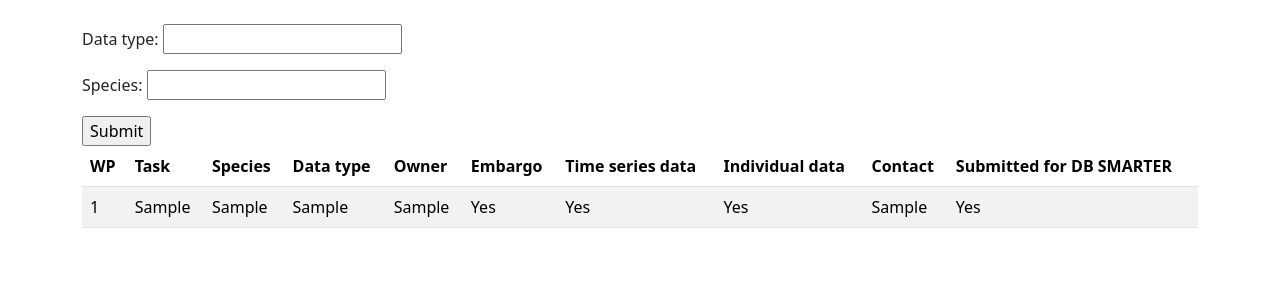
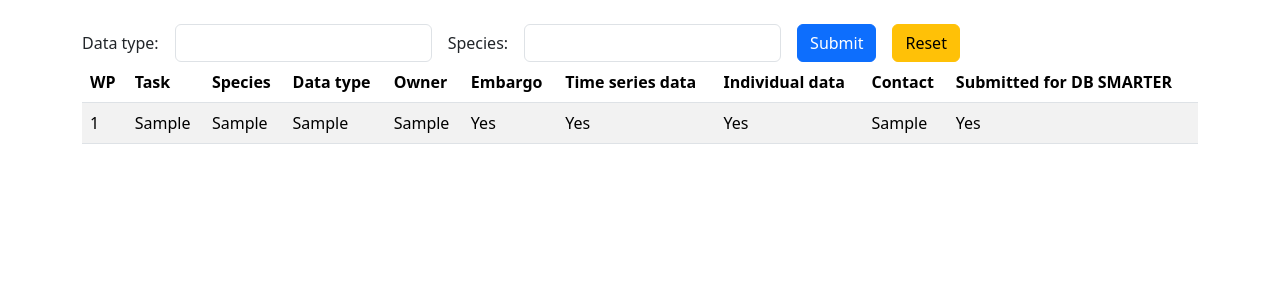
Before and after one commit to cnr-ibba/SMARTER-repository, a Django app: page /datasets in a window 1280 px wide. Shown: the part 68-368 px from the top of the page. Run offline with Django 4.2, Linux system fonts and the light colour scheme; a user stored in the database is signed in; tables that the repository leaves empty hold one stand-in row (values such as "Sample post"); some libraries are stand-ins or nearby versions.

Commit message:
:lipstick: update dataset list form

```diff
--- a/django-data/smarter/repository/templates/repository/dataset_filter.html
+++ b/django-data/smarter/repository/templates/repository/dataset_filter.html
@@ -6,8 +6,38 @@
 {% block content %}
 <div class="container mt-4">
     <form method="get">
-        {{ filter.form.as_p }}
-        <input type="submit" />
+        <div class="row g-3 align-items-center">
+            <div class="col-auto">
+                <label for="{{ filter.form.data_type.id_for_label }}" class="col-form-label">Data type:</label>
+            </div>
+            <div class="col-auto">
+                <input
+                    type="text"
+                    id="{{ filter.form.data_type.id_for_label }}"
+                    name="{{ filter.form.data_type.html_name }}"
+                    class="form-control"
+                    aria-describedby="Data type"
+                    value="{{ filter.form.data_type.value | default_if_none:"" }}">
+            </div>
+            <div class="col-auto">
+                <label for="{{ filter.form.species.id_for_label }}" class="col-form-label">Species:</label>
+            </div>
+            <div class="col-auto">
+                <input
+                    type="text"
+                    id="{{ filter.form.species.id_for_label }}"
+                    name="{{ filter.form.species.html_name }}"
+                    class="form-control"
+                    aria-describedby="Species"
+                    value="{{ filter.form.species.value | default_if_none:"" }}">
+            </div>
+            <div class="col-auto">
+                <button class="btn btn-primary" type="submit">Submit</button>
+            </div>
+            <div class="col-auto">
+                <a class="btn btn-warning" href="{% url 'dataset-list' %}">Reset</a>
+            </div>
+        </div>
     </form>
     <table class="table table-striped">
         <thead>
```
